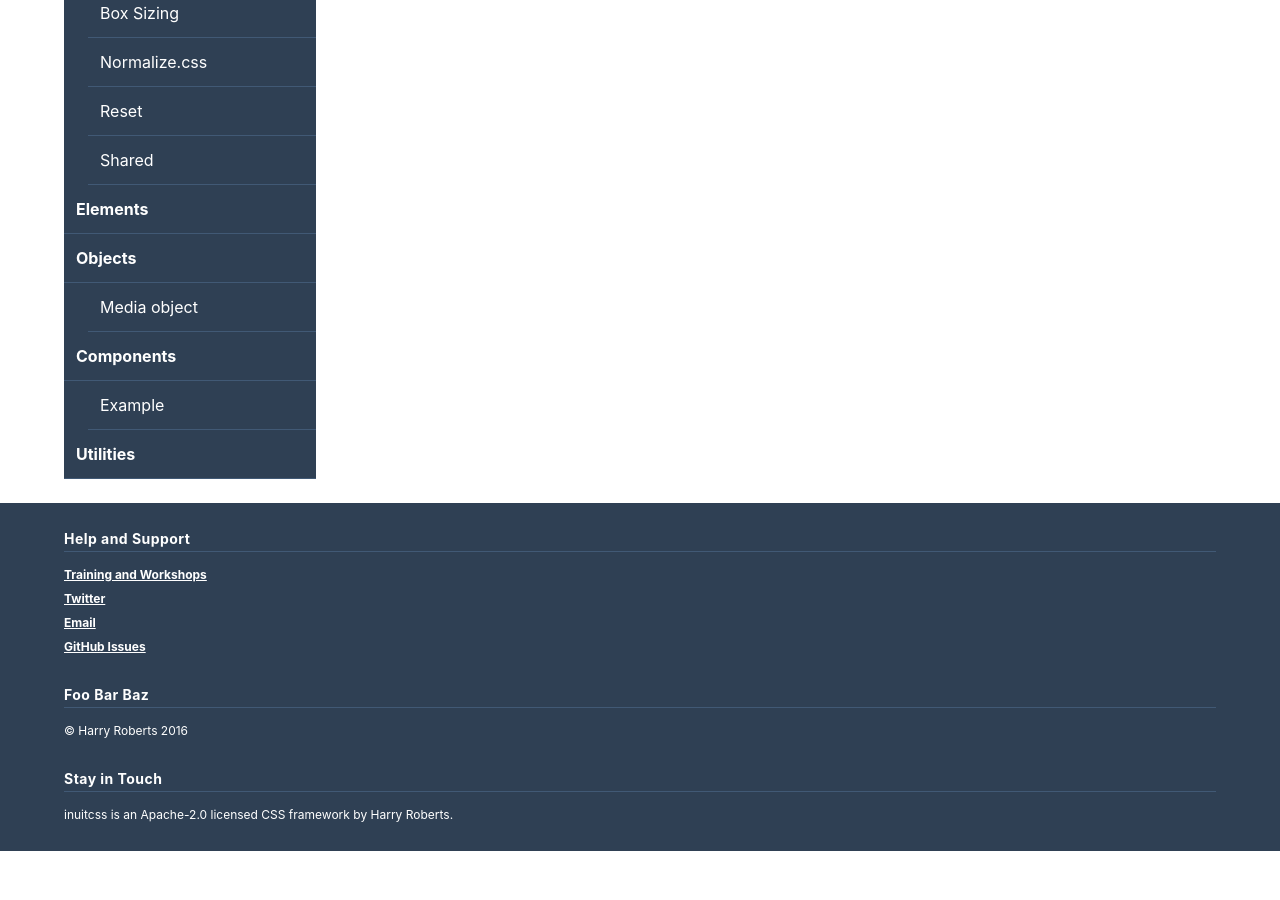
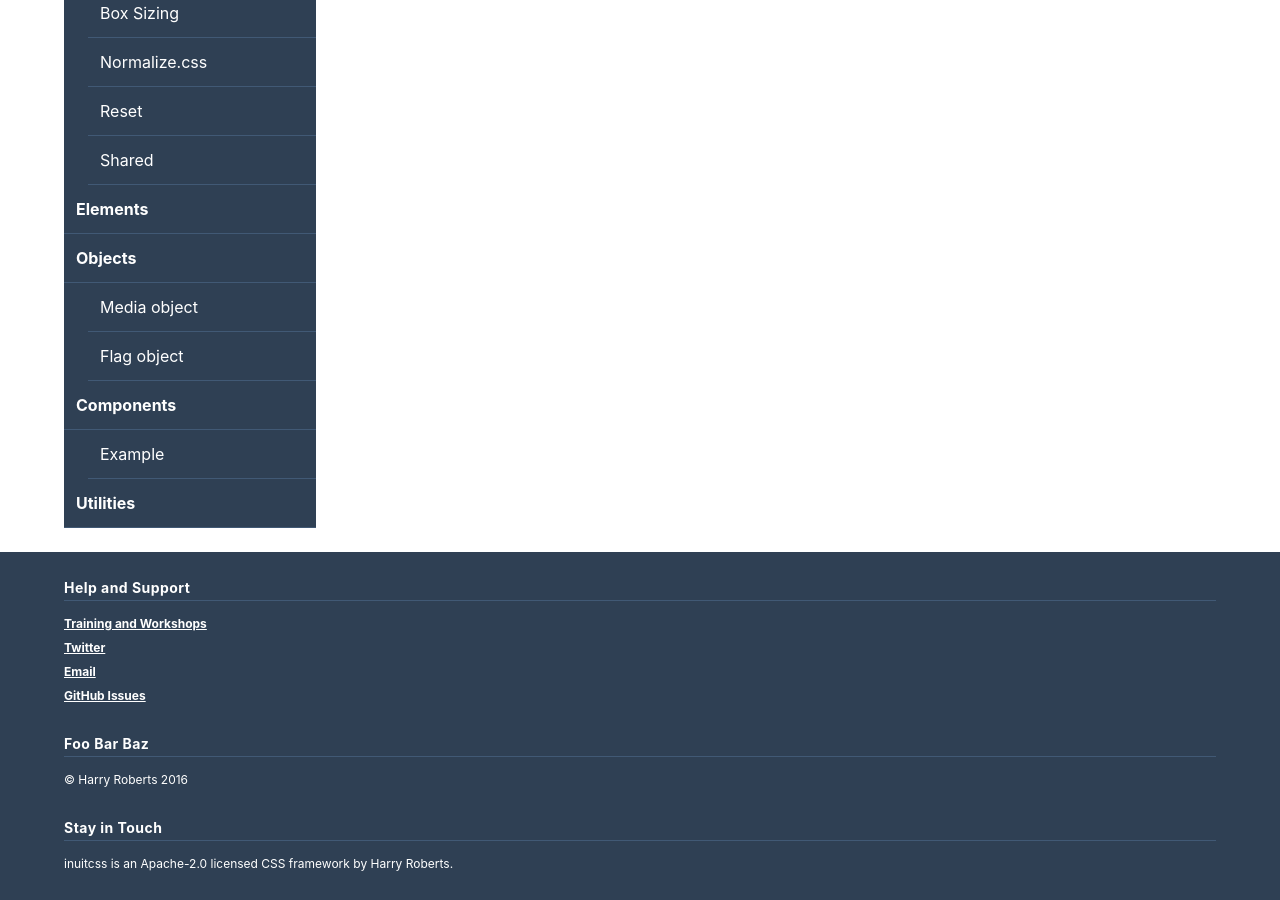
Before and after one commit to inuitcss/inuitcss.github.io, a Jekyll site: the page built from _docs/index.md, in a window 1280 px wide and 900 px high, scrolled down 752 px. Built offline with Jekyll 4.4.1, drawn with Linux system fonts in a browser that asks for light colours; before the commit the page ends 1603 px from its top, so only the background shows below that.

Commit message:
[refs #3] Add flag object to nav

```diff
--- a/_includes/nav-docs.html
+++ b/_includes/nav-docs.html
@@ -79,6 +79,9 @@
       <li class="c-nav-secondary__item">
         <a href="/docs/objects/media/" class="c-nav-secondary__link">Media object</a>
       </li>
+      <li class="c-nav-secondary__item">
+        <a href="/docs/objects/flag/" class="c-nav-secondary__link">Flag object</a>
+      </li>
     </ul>
   </li>
 
```
